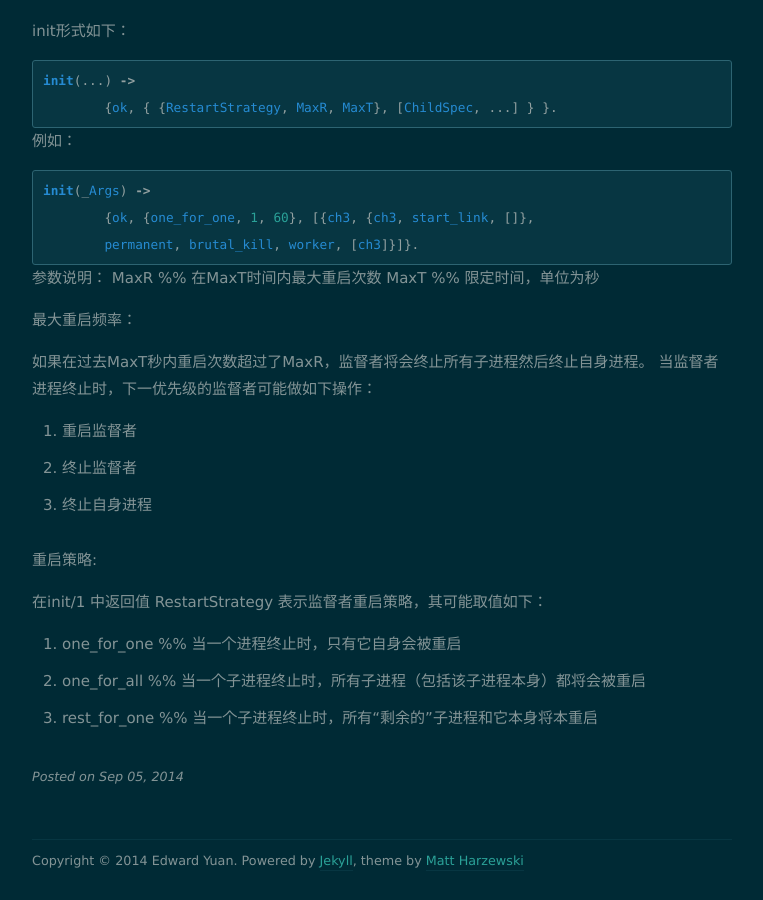
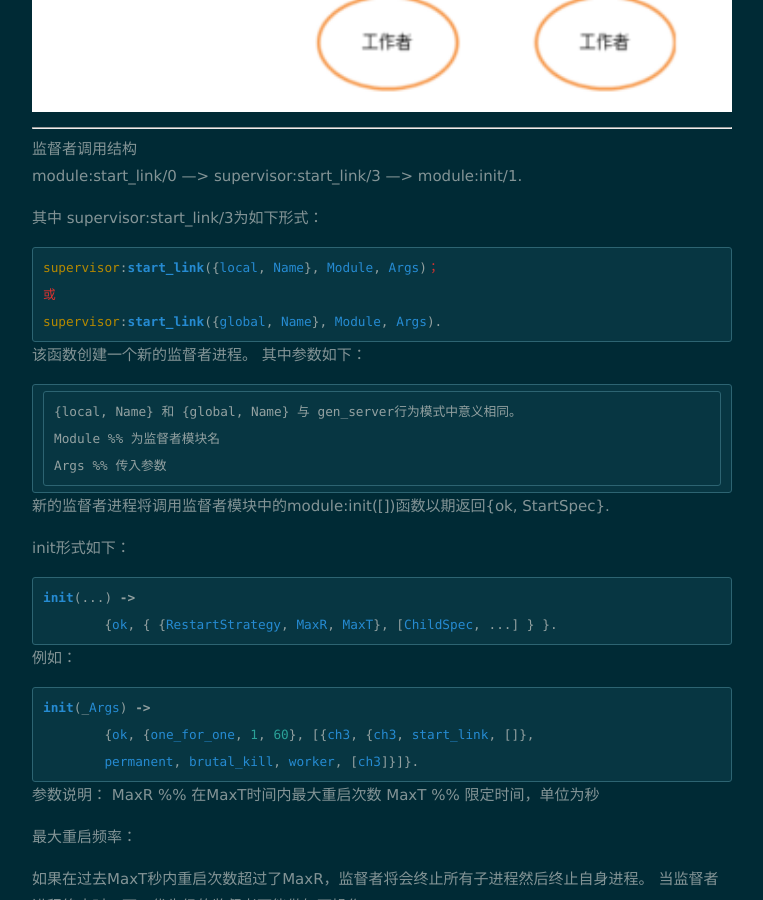
Before and after one commit to EdwardYuan/EdwardYuan.github.io, a Jekyll site: the page built from _posts/2014-09-05-Erlang-OTP_gen_superivisor.markdown, in a window 1280 px wide and 900 px high, scrolled down 865 px. Shown: the whole window, without its empty margins (258-1021 px from the left). Built offline with Jekyll 4.4.1, drawn with Linux system fonts in a browser that asks for light colours; nearby versions of some CDN libraries.

Commit message:
change img width

```diff
--- a/_posts/2014-09-05-Erlang-OTP_gen_superivisor.markdown
+++ b/_posts/2014-09-05-Erlang-OTP_gen_superivisor.markdown
@@ -12,7 +12,7 @@
 
 ##### 进程树结构 #####
 
-<img src="/images/gen_supervisor.png" class="left" width="400" />
+<img src="/images/gen_supervisor.png" class="left" width="700" />
 
 
 
```
